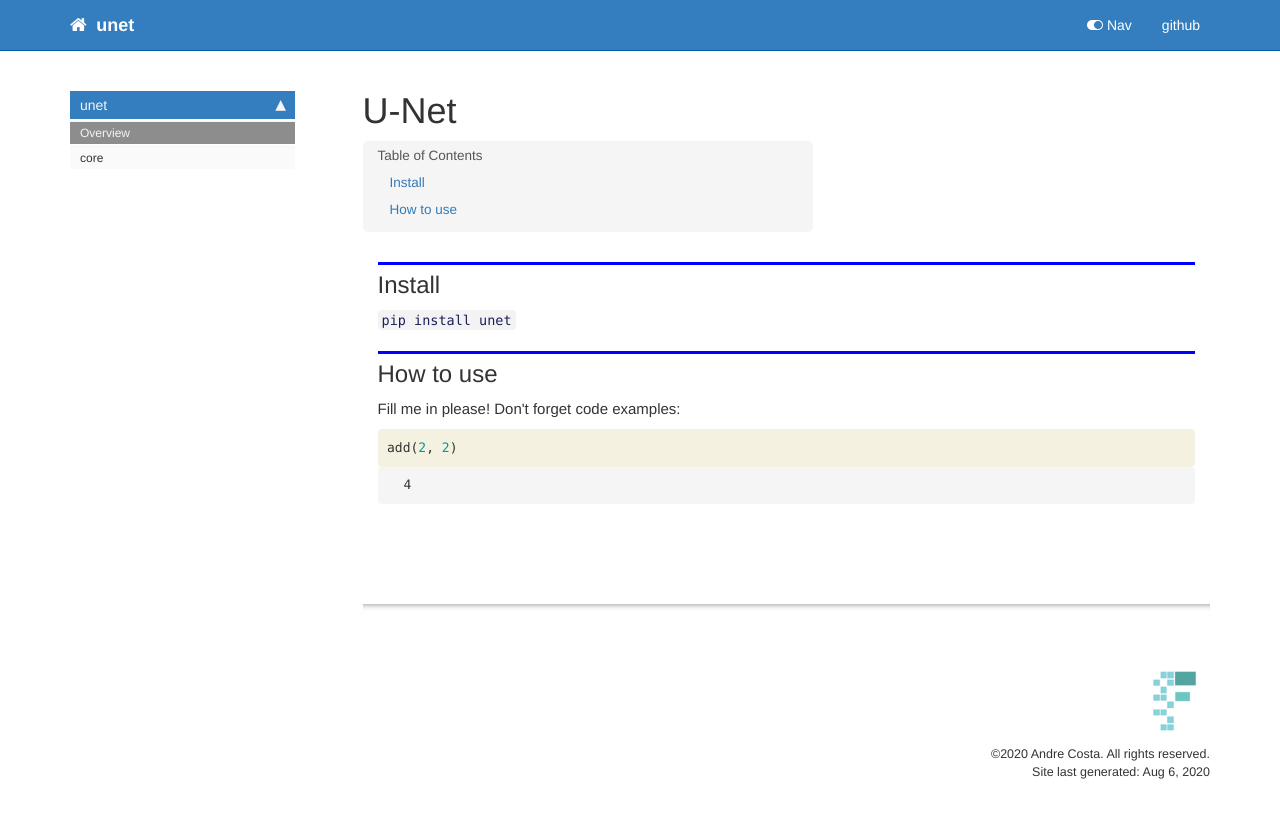
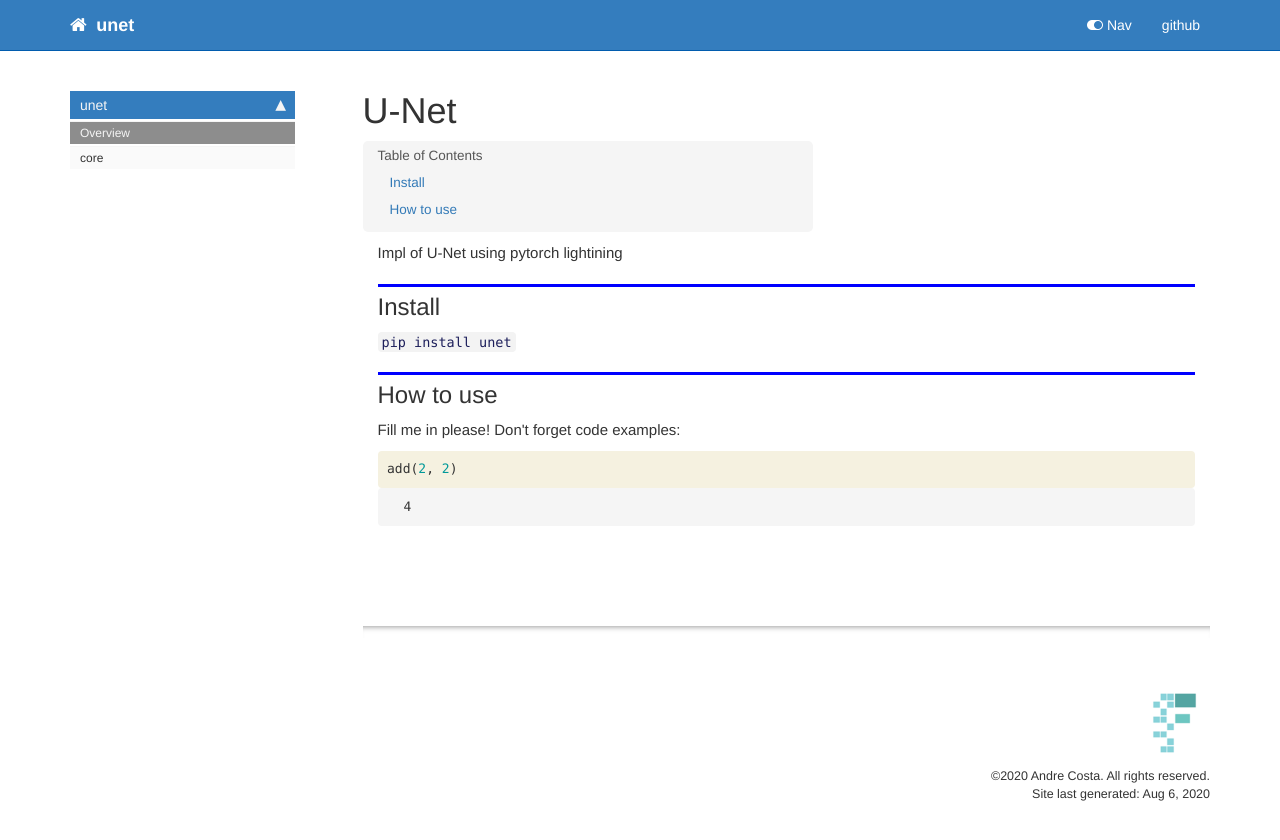
Before and after one commit to andreandradecosta/unet, a Jekyll site: the page built from docs/index.html, in a window 1280 px wide. Shown: the top 840 px of the page. Built offline with Jekyll 4.4.1, drawn with Linux system fonts in a browser that asks for light colours; nearby versions of some CDN libraries; comment, search, counter and statistics services are not loaded.

Commit message:
Updates docs

```diff
--- a/docs/core.html
+++ b/docs/core.html
@@ -47,6 +47,7 @@
 <div class="output_markdown rendered_html output_subarea ">
 <h4 id="add" class="doc_header"><code>add</code><a href="https://github.com/andreandradecosta/unet/tree/master/unet/core.py#L6" class="source_link" style="float:right">[source]</a></h4><blockquote><p><code>add</code>(<strong><code>n1</code></strong>, <strong><code>n2</code></strong>)</p>
 </blockquote>
+<p>Add function</p>
 
 </div>
 
--- a/docs/index.html
+++ b/docs/index.html
@@ -27,6 +27,13 @@
 </div>
     {% endraw %}
 
+<div class="cell border-box-sizing text_cell rendered"><div class="inner_cell">
+<div class="text_cell_render border-box-sizing rendered_html">
+<p>Impl of U-Net using pytorch lightining</p>
+
+</div>
+</div>
+</div>
 <div class="cell border-box-sizing text_cell rendered"><div class="inner_cell">
 <div class="text_cell_render border-box-sizing rendered_html">
 <h2 id="Install">Install<a class="anchor-link" href="#Install"> </a></h2>
--- a/unet/core.py
+++ b/unet/core.py
@@ -4,4 +4,5 @@
 
 # Cell
 def add(n1, n2):
+    """Add function"""
     return n1+n2
```
Also changed, not shown: README.md, 2 other files.
